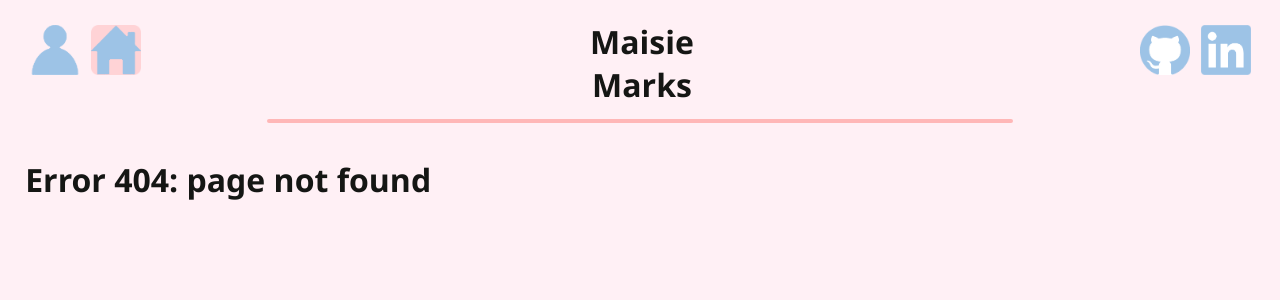
After one commit to loopymeow/website-portfolio, a Django app: template personal/templates/404.html in a window 1280 px wide. The commit adds this page. Shown: the top 300 px of the page. Run offline with Django 5.2, Linux system fonts and the light colour scheme; the template is opened without the code that fills it, so the values that code supplies are empty.

Commit message:
Added error pages

```diff
--- /dev/null
+++ b/personal/templates/404.html
@@ -0,0 +1,7 @@
+{% extends 'base.html' %}
+{% load static %}
+{% block content %}
+<div class="big-underline rounded"></div>
+<br>
+<h1>Error 404: page not found</h1>
+{% endblock %}
--- a/personal/templates/post.html
+++ b/personal/templates/post.html
@@ -44,7 +44,8 @@
     </center>
 {% else %}
     <div class="big-underline rounded"></div>
-    <center><p>Error: post not found</p></center>
+    <br>
+    <h1>Error: post not found</h1>
 {% endif %}
 
 
```
Also changed, not shown: personal/templates/500.html (added, +7 -0 lines).
